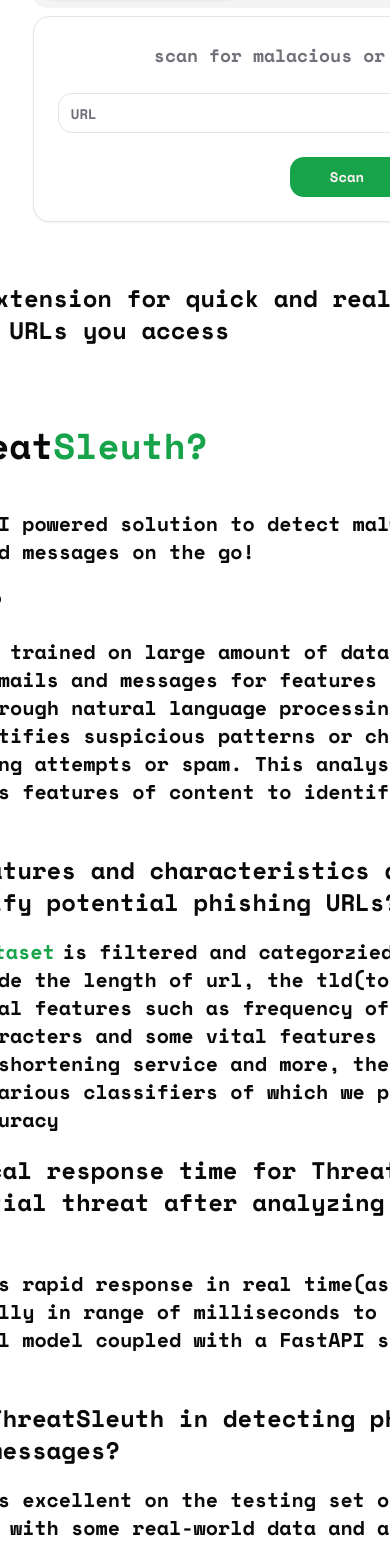
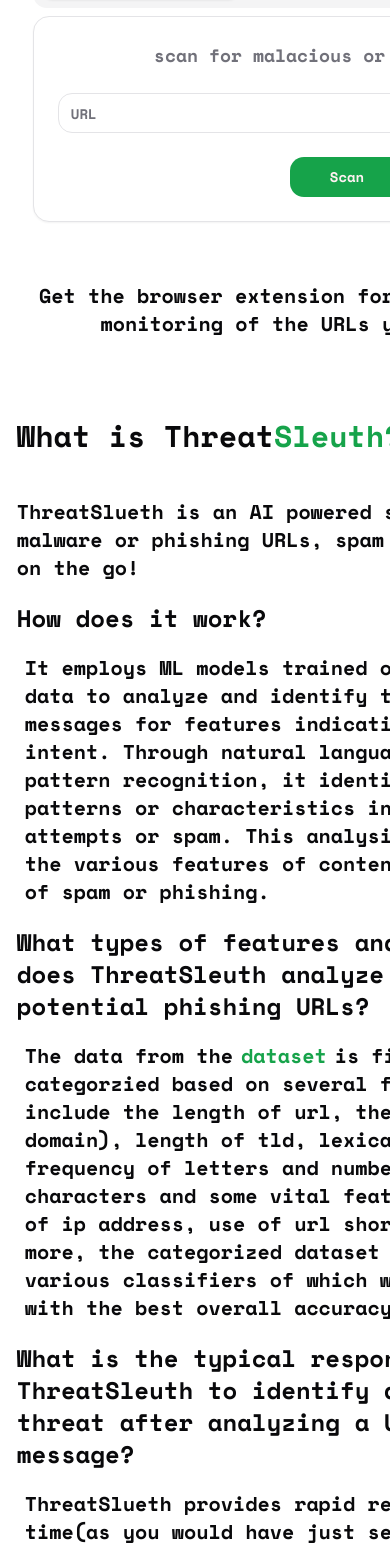
Before and after one commit to Aswinr24/ThreatSleuth, a Next.js app: page / in a window 390 px wide. Shown: the part 436-1983 px from the top of the page. Built offline with nearby package versions, Linux system fonts and the light colour scheme; no server answers.

Commit message:
responsiveness changes

```diff
--- a/src/components/About.tsx
+++ b/src/components/About.tsx
@@ -31,18 +31,18 @@
 
   return (
     <div className="py-10">
-      <div className="pr-10 mr-10">
-        <span className="flex text-4xl py-5 pr-20 mr-30 -ml-30 mt-3">
+      <div className="lg:pr-10 lg:mr-20 pr-0 mr-0 lg:ml-0 lg:pl-0 sm:ml-20 ml-20 sm:pl-20 pl-48 text-center">
+        <span className="flex lg:text-4xl sm:text-3xl text-3xl py-5 lg:pr-20 sm:pr-0 pr-0 lg:pl-0 sm:pl-36 mt-3">
           What is Threat<h2 className="text-green-600">Sleuth?</h2>
         </span>
       </div>
-      <div className="py-6 px-2">
+      <div className="py-6 px-2 lg:pl-0 pl-48 lg:ml-0 ml-20">
         <h3 className="text-xl">
           ThreatSlueth is an AI powered solution to detect malware or phishing
           URLs, spam emails and messages on the go!
         </h3>
         <h1 className="text-2xl pt-5">How does it work?</h1>
-        <h3 className="text-xl pt-5">
+        <h3 className="text-xl pt-5 pl-2">
           It employs ML models trained on large amount of data to analyze and
           identify the URLs, emails and messages for features indication spam or
           malacious intent. {'\n'}
@@ -55,7 +55,7 @@
           What types of features and characteristics does ThreatSleuth analyze
           to identify potential phishing URLs?
         </h1>
-        <div className="flex">
+        <div className="flex pl-2">
           <h3 className="text-xl pt-5">
             The data from the
             <Link
@@ -77,7 +77,7 @@
           What is the typical response time for ThreatSleuth to identify a
           potential threat after analyzing a URL, email, or message?
         </h1>
-        <h3 className="text-xl pt-5">
+        <h3 className="text-xl pt-5 pl-2">
           ThreatSlueth provides rapid response in real time(as you would have
           just seen above:{')'}) typically in range of milliseconds to few
           seconds The trained compressed ml model coupled with a FastAPI server
@@ -87,8 +87,8 @@
           How accurate is ThreatSleuth in detecting phishing attempts and spam
           emails/messages?
         </h1>
-        <div className="flex">
-          <h3 className="text-xl pt-5">
+        <div className="flex pl-2">
+          <h3 className="text-xl pt-5 ">
             Well the accuracy was excellent on the testing set of the dataset,
             its your turn to test it with some real-world data and analyze. Do
             you find inaccurate results? please report those URLs
@@ -105,7 +105,7 @@
           How does ThreatSleuth handle false positives and false negatives in
           its threat detection process?
         </h1>
-        <h3 className="text-xl pt-5">
+        <h3 className="text-xl pt-5 pl-2">
           Predicting false positives and negatives is a common challenge
           prevelant across most of the ML models throughout the world due to
           class imbalance in the datset, here we take a user feedback based
--- a/src/components/Contact.tsx
+++ b/src/components/Contact.tsx
@@ -32,7 +32,7 @@
 
   return (
     <section className="bg-white dark:bg-gray-900 col-span-2">
-      <div className="py-8 lg:py-16 px-2 max-w-screen-md">
+      <div className="py-8 lg:py-16 px-2 max-w-screen lg:pr-24 lg:mr-8">
         <h2 className="mb-4 text-4xl tracking-tight font-extrabold text-center text-gray-900 dark:text-white">
           Contact Us
         </h2>
--- a/src/components/Main.tsx
+++ b/src/components/Main.tsx
@@ -485,7 +485,7 @@
               />
             </svg>
             <h1 className="mt-2 text-center text-2xl font-bold text-gray-500">
-              don`&apos;t fret Its a SAFE URL!
+              don&apos;t fret Its a SAFE URL!
             </h1>
             <p className="my-4 text-center text-sm text-gray-500 "></p>
             <div className="space-x-4 py-4 text-center"></div>
@@ -540,7 +540,7 @@
               />
             </svg>
             <h1 className="mt-2 text-center text-2xl font-bold text-gray-500">
-              don`&apos;t fret, It doesn`&apos;t seem to be a spam or phishing
+              don&apos;t fret, It doesn&apos;t seem to be a spam or phishing
               e-mail!
             </h1>
             <p className="my-4 text-center text-sm text-gray-500 "></p>
@@ -596,14 +596,14 @@
               />
             </svg>
             <h1 className="mt-2 text-center text-2xl font-bold text-gray-500">
-              don`&apos;t fret, It doesn`&apos;t seem to be a spam message!
+              don&apos;t fret, It doesn&apos;t seem to be a spam message!
             </h1>
             <p className="my-4 text-center text-sm text-gray-500 "></p>
             <div className="space-x-4 py-4 text-center"></div>
           </div>
         </div>
       </div>
-      <div className="pb-2 text-2xl flex">
+      <div className="pb-2 text-2xl lg:flex sm:hidden hidden">
         Get the browser extension for quick and real time monitoring of the URLs
         you access
         <Link
@@ -613,6 +613,16 @@
           Here
         </Link>
       </div>
+      <div className="pb-2 pl-48 ml-24 text-xl sm:block lg:hidden block text-center">
+        Get the browser extension for quick and real time monitoring of the URLs
+        you access
+        <Link
+          href="https://github.com/sanjayh-2022/_ThreatSleuth"
+          className=" text-green-600 px-3 "
+        >
+          Here
+        </Link>
+      </div>
     </>
   )
 }
```
